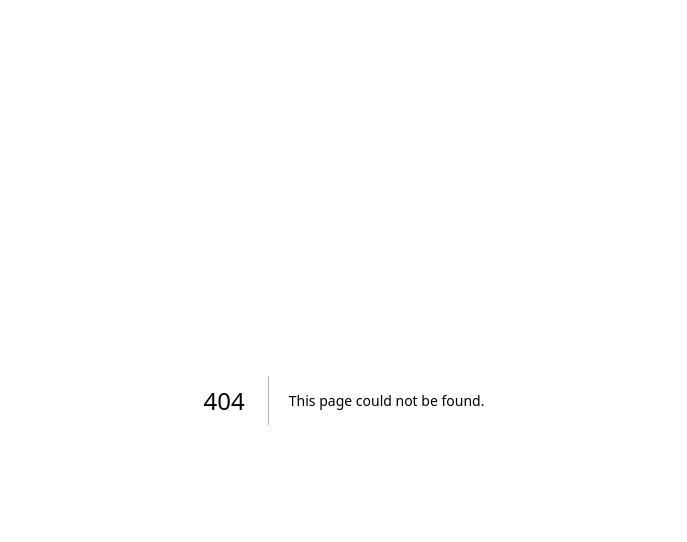
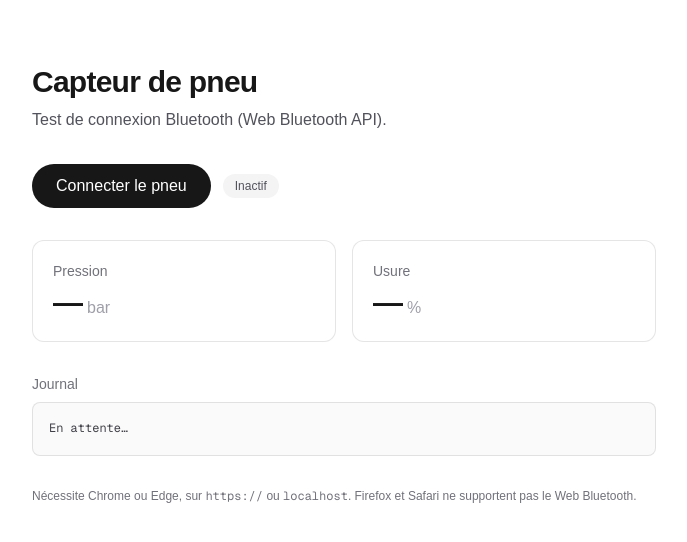
Before and after one commit to elopawsy/michelin, a Next.js app: page /pneu in a window 1280 px wide. Before the commit this address had no page. Shown: the top 542 px of the page, without its empty margins (296-983 px from the left). Built offline with nearby package versions, Linux system fonts and the light colour scheme.

Commit message:
bluetooth

```diff
--- /dev/null
+++ b/app/pneu/page.tsx
@@ -0,0 +1,230 @@
+"use client";
+
+import { useRef, useState } from "react";
+
+const SERVICE = "4fafc201-1fb5-459e-8fcc-c5c9c331914b"; // en minuscules !
+const CHAR = "beb5483e-36e1-4688-b7f5-ea07361b26a8";
+
+// Le Web Bluetooth n'est pas inclus dans lib.dom.d.ts : on déclare le minimum
+// dont on se sert ici pour rester typé sans `any`.
+interface BleCharacteristic {
+  startNotifications(): Promise<BleCharacteristic>;
+  addEventListener(
+    type: "characteristicvaluechanged",
+    listener: (event: Event) => void,
+  ): void;
+}
+interface BleService {
+  getCharacteristic(uuid: string): Promise<BleCharacteristic>;
+}
+interface BleServer {
+  getPrimaryService(uuid: string): Promise<BleService>;
+}
+interface BleDevice {
+  name?: string;
+  gatt?: { connect(): Promise<BleServer>; disconnect(): void };
+  addEventListener(type: "gattserverdisconnected", listener: () => void): void;
+}
+interface Ble {
+  requestDevice(options: {
+    filters: { services: string[] }[];
+  }): Promise<BleDevice>;
+}
+
+type Statut = "inactif" | "connexion" | "connecté" | "erreur";
+
+interface Mesure {
+  pression: number;
+  usure: number;
+  recuLe: string;
+}
+
+export default function PneuPage() {
+  const [statut, setStatut] = useState<Statut>("inactif");
+  const [appareil, setAppareil] = useState<string>("");
+  const [mesure, setMesure] = useState<Mesure | null>(null);
+  const [erreur, setErreur] = useState<string>("");
+  const [journal, setJournal] = useState<string[]>([]);
+  const deviceRef = useRef<BleDevice | null>(null);
+
+  const log = (ligne: string) =>
+    setJournal((prev) => [`${horodatage()} ${ligne}`, ...prev].slice(0, 30));
+
+  async function connecterPneu() {
+    setErreur("");
+
+    const ble = (navigator as Navigator & { bluetooth?: Ble }).bluetooth;
+    if (!ble) {
+      setStatut("erreur");
+      setErreur(
+        "Web Bluetooth indisponible. Utilise Chrome/Edge (pas Firefox/Safari) sur https:// ou localhost.",
+      );
+      return;
+    }
+
+    try {
+      setStatut("connexion");
+      log("Demande d'appareil…");
+      const device = await ble.requestDevice({
+        filters: [{ services: [SERVICE] }],
+      });
+      deviceRef.current = device;
+      setAppareil(device.name ?? "(sans nom)");
+      log(`Appareil sélectionné : ${device.name ?? "(sans nom)"}`);
+
+      device.addEventListener("gattserverdisconnected", () => {
+        setStatut("inactif");
+        log("Déconnecté.");
+      });
+
+      const server = await device.gatt!.connect();
+      const service = await server.getPrimaryService(SERVICE);
+      const char = await service.getCharacteristic(CHAR);
+      await char.startNotifications();
+
+      char.addEventListener("characteristicvaluechanged", (event) => {
+        const value = (event.target as unknown as { value?: DataView }).value;
+        if (!value) return;
+        const texte = new TextDecoder().decode(value);
+        try {
+          const data = JSON.parse(texte) as { p: number; u: number };
+          setMesure({ pression: data.p, usure: data.u, recuLe: horodatage() });
+          log(`pression=${data.p}  usure=${data.u}`);
+        } catch {
+          log(`Trame illisible : ${texte}`);
+        }
+      });
+
+      setStatut("connecté");
+      log("Connecté, notifications activées.");
+    } catch (e) {
+      setStatut("erreur");
+      const message = e instanceof Error ? e.message : String(e);
+      // L'utilisateur qui ferme le sélecteur déclenche une NotFoundError : pas une vraie erreur.
+      if (message.includes("cancelled") || message.includes("User cancelled")) {
+        setStatut("inactif");
+        log("Sélection annulée.");
+        return;
+      }
+      setErreur(message);
+      log(`Erreur : ${message}`);
+    }
+  }
+
+  function deconnecter() {
+    deviceRef.current?.gatt?.disconnect();
+  }
+
+  return (
+    <main className="mx-auto flex min-h-full w-full max-w-2xl flex-col gap-8 px-6 py-16">
+      <header className="flex flex-col gap-2">
+        <h1 className="text-3xl font-semibold tracking-tight">Capteur de pneu</h1>
+        <p className="text-zinc-600 dark:text-zinc-400">
+          Test de connexion Bluetooth (Web Bluetooth API).
+        </p>
+      </header>
+
+      <div className="flex flex-wrap items-center gap-3">
+        <button
+          onClick={connecterPneu}
+          disabled={statut === "connexion" || statut === "connecté"}
+          className="flex h-11 items-center justify-center rounded-full bg-foreground px-6 font-medium text-background transition-colors hover:opacity-90 disabled:cursor-not-allowed disabled:opacity-40"
+        >
+          {statut === "connexion" ? "Connexion…" : "Connecter le pneu"}
+        </button>
+        {statut === "connecté" && (
+          <button
+            onClick={deconnecter}
+            className="flex h-11 items-center justify-center rounded-full border border-black/15 px-6 font-medium transition-colors hover:bg-black/5 dark:border-white/20 dark:hover:bg-white/10"
+          >
+            Déconnecter
+          </button>
+        )}
+        <Badge statut={statut} />
+      </div>
+
+      {appareil && (
+        <p className="text-sm text-zinc-600 dark:text-zinc-400">
+          Appareil : <span className="font-mono">{appareil}</span>
+        </p>
+      )}
+
+      {erreur && (
+        <p className="rounded-lg border border-red-300 bg-red-50 px-4 py-3 text-sm text-red-700 dark:border-red-900 dark:bg-red-950/40 dark:text-red-300">
+          {erreur}
+        </p>
+      )}
+
+      <section className="grid grid-cols-2 gap-4">
+        <Carte
+          label="Pression"
+          valeur={mesure ? `${mesure.pression}` : "—"}
+          unite="bar"
+        />
+        <Carte
+          label="Usure"
+          valeur={mesure ? `${mesure.usure}` : "—"}
+          unite="%"
+        />
+      </section>
+      {mesure && (
+        <p className="-mt-4 text-xs text-zinc-500">
+          Dernière mesure reçue à {mesure.recuLe}
+        </p>
+      )}
+
+      <section className="flex flex-col gap-2">
+        <h2 className="text-sm font-medium text-zinc-500">Journal</h2>
+        <pre className="max-h-64 overflow-auto rounded-lg border border-black/10 bg-zinc-50 p-4 font-mono text-xs leading-relaxed text-zinc-700 dark:border-white/10 dark:bg-zinc-900 dark:text-zinc-300">
+          {journal.length ? journal.join("\n") : "En attente…"}
+        </pre>
+      </section>
+
+      <p className="text-xs text-zinc-500">
+        Nécessite Chrome ou Edge, sur <span className="font-mono">https://</span>{" "}
+        ou <span className="font-mono">localhost</span>. Firefox et Safari ne
+        supportent pas le Web Bluetooth.
+      </p>
+    </main>
+  );
+}
+
+function Carte({
+  label,
+  valeur,
+  unite,
+}: {
+  label: string;
+  valeur: string;
+  unite: string;
+}) {
+  return (
+    <div className="flex flex-col gap-1 rounded-xl border border-black/10 bg-white p-5 dark:border-white/10 dark:bg-zinc-900">
+      <span className="text-sm text-zinc-500">{label}</span>
+      <span className="text-3xl font-semibold tabular-nums">
+        {valeur}
+        <span className="ml-1 text-base font-normal text-zinc-400">{unite}</span>
+      </span>
+    </div>
+  );
+}
+
+function Badge({ statut }: { statut: Statut }) {
+  const styles: Record<Statut, string> = {
+    inactif: "bg-zinc-100 text-zinc-600 dark:bg-zinc-800 dark:text-zinc-300",
+    connexion: "bg-amber-100 text-amber-700 dark:bg-amber-950 dark:text-amber-300",
+    connecté: "bg-green-100 text-green-700 dark:bg-green-950 dark:text-green-300",
+    erreur: "bg-red-100 text-red-700 dark:bg-red-950 dark:text-red-300",
+  };
+  return (
+    <span
+      className={`rounded-full px-3 py-1 text-xs font-medium capitalize ${styles[statut]}`}
+    >
+      {statut}
+    </span>
+  );
+}
+
+function horodatage() {
+  return new Date().toLocaleTimeString("fr-FR");
+}
--- /dev/null
+++ b/pnpm-workspace.yaml
@@ -0,0 +1,3 @@
+allowBuilds:
+  sharp: true
+  unrs-resolver: true
```
Also changed, not shown: 1 other file (tests, documents, lock files or other folders).
